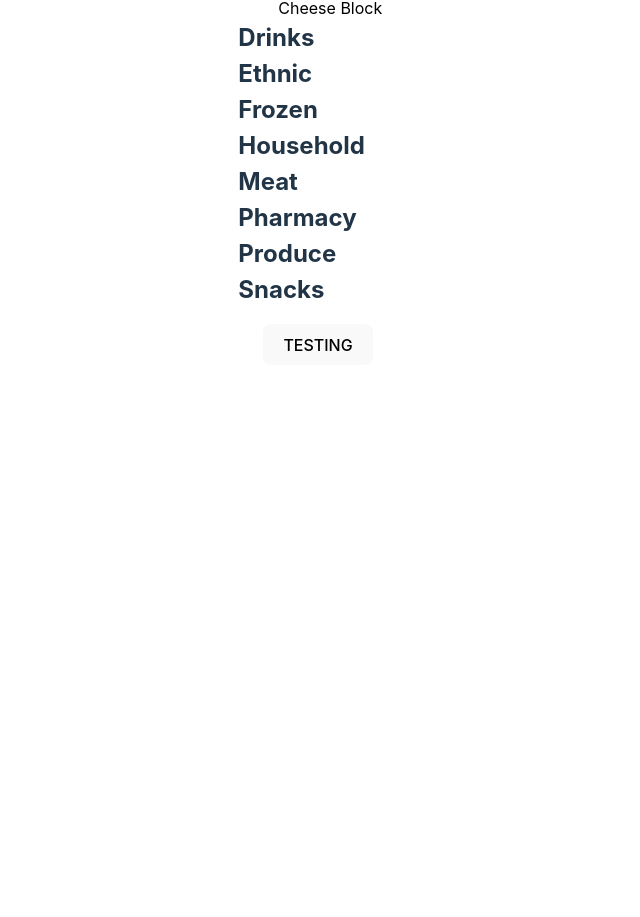
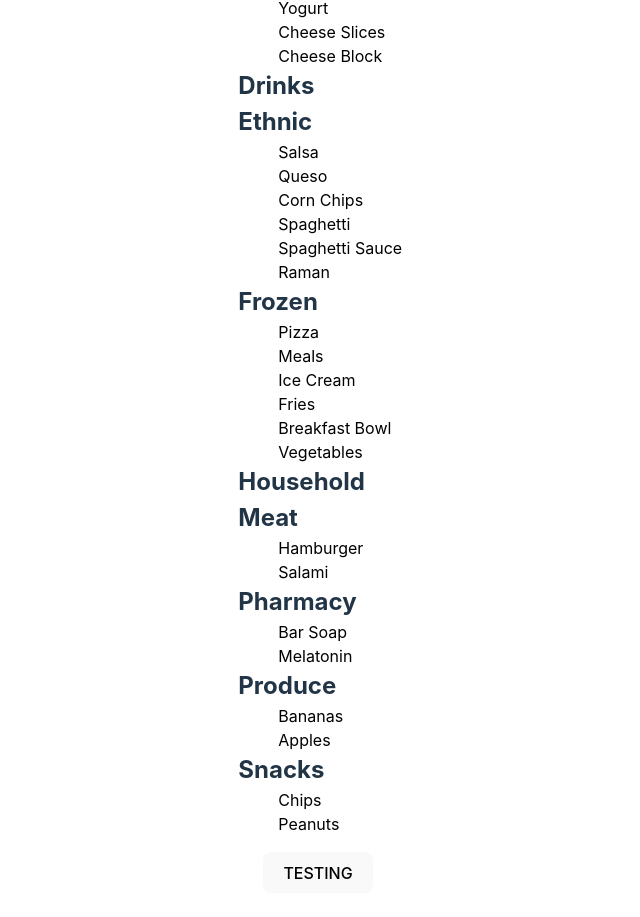
Before and after one commit to StevenVallarsa/shopping-list-app, a React (Vite) app: page / in a window 1280 px wide. Shown: the part 557-1474 px from the top of the page, without its empty margins (322-962 px from the left). Before the commit the page ends 954 px from the top, so only its background shows below. Built offline with nearby package versions, Linux system fonts and the light colour scheme.

Commit message:
added to list

```diff
--- a/src/App.jsx
+++ b/src/App.jsx
@@ -1,75 +1,8 @@
 // npm run dev
 
-import { useState, useEffect } from "react";
+import { useState } from "react";
 import "./App.css";
-
-const listItems = {
-  Miscellaneous: [],
-  Bakery: [
-    {
-      id: 100,
-      isSelected: true,
-      name: "Bread",
-    },
-    {
-      id: 101,
-      isSelected: false,
-      name: "Cookies",
-    },
-  ],
-  Breakfast: [
-    {
-      id: 107,
-      isSelected: false,
-      name: "Cereal",
-    },
-    {
-      id: 108,
-      isSelected: false,
-      name: "Oatmeal",
-    },
-    {
-      id: 109,
-      isSelected: false,
-      name: "Pop Tarts",
-    },
-  ],
-  "Canned & Boxed": [],
-  Dairy: [
-    {
-      id: 102,
-      isSelected: false,
-      name: "Milk",
-    },
-    {
-      id: 103,
-      isSelected: false,
-      name: "Creamer",
-    },
-    {
-      id: 104,
-      isSelected: false,
-      name: "Yogurt",
-    },
-    {
-      id: 105,
-      isSelected: false,
-      name: "Cheese Slices",
-    },
-    {
-      id: 106,
-      isSelected: false,
-      name: "Cheese Block",
-    },
-  ],
-  Ethnic: [],
-  Frozen: [],
-  Household: [],
-  Meat: [],
-  Pharmacy: [],
-  Produce: [],
-  Snacks: [],
-};
+import listItems from "./ListItems";
 
 function App() {
   const [shoppingList, setShoppingList] = useState(listItems);
@@ -77,7 +10,7 @@ function App() {
    * This variable is used to force shadow DOM to refresh due to
    * "shoppingList" change from onClick being a deep change
    */
-  const [changed, setChanged] = useState(true);
+  const [, setChanged] = useState(true);
 
   const depts = [
     "Miscellaneous",
--- /dev/null
+++ b/src/ListItems.js
@@ -0,0 +1,188 @@
+// 131
+
+const listItems = {
+  Miscellaneous: [],
+  Bakery: [
+    {
+      id: 100,
+      isSelected: true,
+      name: "Bread",
+    },
+    {
+      id: 101,
+      isSelected: false,
+      name: "Cookies",
+    },
+  ],
+  Breakfast: [
+    {
+      id: 107,
+      isSelected: false,
+      name: "Cereal",
+    },
+    {
+      id: 108,
+      isSelected: false,
+      name: "Oatmeal",
+    },
+    {
+      id: 109,
+      isSelected: false,
+      name: "Pop Tarts",
+    },
+  ],
+  "Canned & Boxed": [
+    {
+      id: 127,
+      isSelected: false,
+      name: "Pasta Salad",
+    },
+    {
+      id: 128,
+      isSelected: false,
+      name: "Peas",
+    },
+  ],
+  Dairy: [
+    {
+      id: 102,
+      isSelected: false,
+      name: "Milk",
+    },
+    {
+      id: 103,
+      isSelected: false,
+      name: "Creamer",
+    },
+    {
+      id: 104,
+      isSelected: false,
+      name: "Yogurt",
+    },
+    {
+      id: 105,
+      isSelected: false,
+      name: "Cheese Slices",
+    },
+    {
+      id: 106,
+      isSelected: false,
+      name: "Cheese Block",
+    },
+  ],
+  Ethnic: [
+    {
+      id: 122,
+      isSelected: false,
+      name: "Salsa",
+    },
+    {
+      id: 123,
+      isSelected: false,
+      name: "Queso",
+    },
+    {
+      id: 124,
+      isSelected: false,
+      name: "Corn Chips",
+    },
+    {
+      id: 125,
+      isSelected: false,
+      name: "Spaghetti",
+    },
+    {
+      id: 126,
+      isSelected: false,
+      name: "Spaghetti Sauce",
+    },
+    {
+      id: 128,
+      isSelected: false,
+      name: "Raman",
+    },
+  ],
+  Frozen: [
+    {
+      id: 116,
+      isSelected: false,
+      name: "Pizza",
+    },
+    {
+      id: 117,
+      isSelected: false,
+      name: "Meals",
+    },
+    {
+      id: 118,
+      isSelected: false,
+      name: "Ice Cream",
+    },
+    {
+      id: 119,
+      isSelected: false,
+      name: "Fries",
+    },
+    {
+      id: 120,
+      isSelected: false,
+      name: "Breakfast Bowl",
+    },
+    {
+      id: 121,
+      isSelected: false,
+      name: "Vegetables",
+    },
+  ],
+  Household: [],
+  Meat: [
+    {
+      id: 114,
+      isSelected: false,
+      name: "Hamburger",
+    },
+    {
+      id: 115,
+      isSelected: false,
+      name: "Salami",
+    },
+  ],
+  Pharmacy: [
+    {
+      id: 129,
+      isSelected: false,
+      name: "Bar Soap",
+    },
+    {
+      id: 130,
+      isSelected: false,
+      name: "Melatonin",
+    },
+  ],
+  Produce: [
+    {
+      id: 112,
+      isSelected: false,
+      name: "Bananas",
+    },
+    {
+      id: 113,
+      isSelected: false,
+      name: "Apples",
+    },
+  ],
+  Snacks: [
+    {
+      id: 110,
+      isSelected: false,
+      name: "Chips",
+    },
+    {
+      id: 111,
+      isSelected: false,
+      name: "Peanuts",
+    },
+  ],
+};
+
+export default listItems;
```
